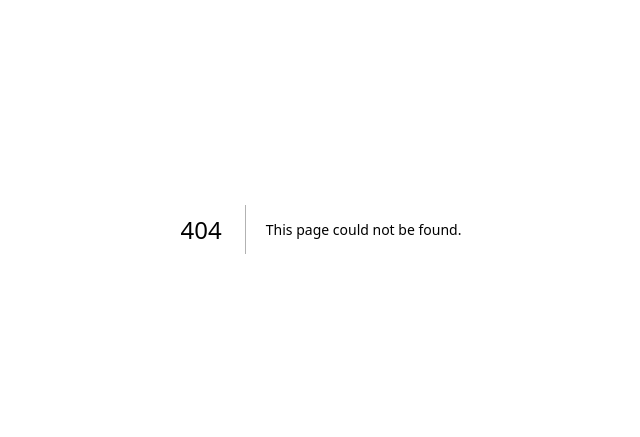
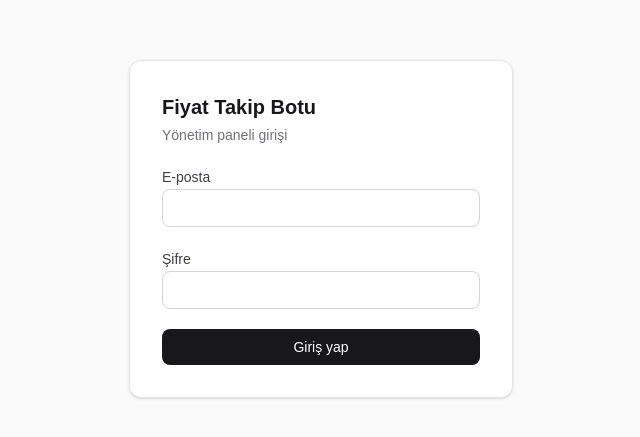
Before and after one commit to Berk2259/Price_Tracker_Bot, a Next.js app in the folder web/: page /login in a window 1280 px wide. Before the commit this address had no page. Shown: the part 171-608 px from the top of the page, without its empty margins (319-959 px from the left). Built offline with nearby package versions, Linux system fonts and the light colour scheme.

Commit message:
admin panel login işlemlerinin yapılması ve genel iskeletin kurulması

```diff
--- a/web/package.json
+++ b/web/package.json
@@ -9,6 +9,8 @@
     "lint": "eslint"
   },
   "dependencies": {
+    "@supabase/ssr": "^0.12.7",
+    "@supabase/supabase-js": "^2.116.0",
     "next": "16.3.5",
     "react": "19.2.8",
     "react-dom": "19.2.8"
--- /dev/null
+++ b/web/src/app/login/page.tsx
@@ -0,0 +1,96 @@
+"use client";
+
+import { useState } from "react";
+import { useRouter } from "next/navigation";
+import { createClient } from "@/lib/supabase/client";
+
+export default function LoginPage() {
+  const router = useRouter();
+  const [email, setEmail] = useState("");
+  const [password, setPassword] = useState("");
+  const [error, setError] = useState<string | null>(null);
+  const [loading, setLoading] = useState(false);
+
+  async function handleSubmit(e: React.FormEvent) {
+    e.preventDefault();
+    setLoading(true);
+    setError(null);
+
+    const supabase = createClient();
+    const { error } = await supabase.auth.signInWithPassword({
+      email,
+      password,
+    });
+
+    if (error) {
+      setError("E-posta veya şifre hatalı.");
+      setLoading(false);
+      return;
+    }
+
+    router.push("/");
+    router.refresh();
+  }
+
+  return (
+    <main className="flex min-h-screen items-center justify-center bg-zinc-50 px-4 dark:bg-black">
+      <form
+        onSubmit={handleSubmit}
+        className="w-full max-w-sm space-y-5 rounded-xl border border-zinc-200 bg-white p-8 shadow-sm dark:border-zinc-800 dark:bg-zinc-900"
+      >
+        <div>
+          <h1 className="text-xl font-semibold text-zinc-900 dark:text-zinc-50">
+            Fiyat Takip Botu
+          </h1>
+          <p className="mt-1 text-sm text-zinc-500">Yönetim paneli girişi</p>
+        </div>
+
+        <div className="space-y-1.5">
+          <label
+            htmlFor="email"
+            className="text-sm font-medium text-zinc-700 dark:text-zinc-300"
+          >
+            E-posta
+          </label>
+          <input
+            id="email"
+            type="email"
+            required
+            autoComplete="email"
+            value={email}
+            onChange={(e) => setEmail(e.target.value)}
+            className="w-full rounded-lg border border-zinc-300 bg-white px-3 py-2 text-sm text-zinc-900 outline-none focus:border-zinc-500 dark:border-zinc-700 dark:bg-zinc-800 dark:text-zinc-50"
+          />
+        </div>
+
+        <div className="space-y-1.5">
+          <label
+            htmlFor="password"
+            className="text-sm font-medium text-zinc-700 dark:text-zinc-300"
+          >
+            Şifre
+          </label>
+          <input
+            id="password"
+            type="password"
+            required
+            autoComplete="current-password"
+            value={password}
+            onChange={(e) => setPassword(e.target.value)}
+            className="w-full rounded-lg border border-zinc-300 bg-white px-3 py-2 text-sm text-zinc-900 outline-none focus:border-zinc-500 dark:border-zinc-700 dark:bg-zinc-800 dark:text-zinc-50"
+          />
+        </div>
+
+        {error && <p className="text-sm text-red-600">{error}</p>}
+
+        <button
+          type="submit"
+          disabled={loading}
+          className="w-full rounded-lg bg-zinc-900 px-4 py-2 text-sm font-medium text-white hover:bg-zinc-700 disabled:opacity-50 dark:bg-zinc-50 dark:text-zinc-900 dark:hover:bg-zinc-300"
+        >
+          {loading ? "Giriş yapılıyor..." : "Giriş yap"}
+        </button>
+      </form>
+    </main>
+  );
+}
--- a/web/src/app/page.tsx
+++ b/web/src/app/page.tsx
@@ -1,69 +1,44 @@
-import Image from "next/image";
+import { createClient } from "@/lib/supabase/server";
+import { LogoutButton } from "@/components/logout-button";
 
-export default function Home() {
+export default async function HomePage() {
+  const supabase = await createClient();
+
+  const {
+    data: { user },
+  } = await supabase.auth.getUser();
+
+  const [customers, products] = await Promise.all([
+    supabase.from("customers").select("*", { count: "exact", head: true }),
+    supabase.from("products").select("*", { count: "exact", head: true }),
+  ]);
+
   return (
-    <div className="flex flex-col flex-1 items-center justify-center bg-zinc-50 font-sans dark:bg-black">
-      <main className="flex flex-1 w-full max-w-3xl flex-col items-center justify-between py-32 px-16 bg-white dark:bg-black sm:items-start">
-        <Image
-          className="dark:invert h-5 w-[100px]"
-          src="/next.svg"
-          alt="Next.js logo"
-          width={100}
-          height={20}
-          priority
-        />
-        <div className="flex flex-col items-center gap-6 text-center sm:items-start sm:text-left">
-          <h1 className="max-w-xs text-3xl font-semibold leading-10 tracking-tight text-black dark:text-zinc-50">
-            To get started, edit the{" "}
-            <code className="rounded bg-black/[.06] px-1.5 py-0.5 font-mono text-[0.9em] dark:bg-white/[.08]">
-              page.tsx
-            </code>{" "}
-            file.
+    <main className="mx-auto max-w-3xl px-4 py-10">
+      <header className="flex items-center justify-between">
+        <div>
+          <h1 className="text-xl font-semibold text-zinc-900 dark:text-zinc-50">
+            Fiyat Takip Botu
           </h1>
-          <p className="max-w-md text-lg leading-8 text-zinc-600 dark:text-zinc-400">
-            Looking for a starting point or more instructions? Head over to{" "}
-            <a
-              href="https://vercel.com/templates?framework=next.js&utm_source=create-next-app&utm_medium=appdir-template-tw&utm_campaign=create-next-app"
-              className="font-medium text-zinc-950 dark:text-zinc-50"
-            >
-              Templates
-            </a>{" "}
-            or the{" "}
-            <a
-              href="https://nextjs.org/learn?utm_source=create-next-app&utm_medium=appdir-template-tw&utm_campaign=create-next-app"
-              className="font-medium text-zinc-950 dark:text-zinc-50"
-            >
-              Learning
-            </a>{" "}
-            center.
+          <p className="text-sm text-zinc-500">{user?.email}</p>
+        </div>
+        <LogoutButton />
+      </header>
+
+      <section className="mt-8 grid grid-cols-2 gap-4">
+        <div className="rounded-xl border border-zinc-200 p-5 dark:border-zinc-800">
+          <p className="text-sm text-zinc-500">Müşteri</p>
+          <p className="mt-1 text-2xl font-semibold text-zinc-900 dark:text-zinc-50">
+            {customers.count ?? "hata"}
           </p>
         </div>
-        <div className="flex flex-col gap-4 text-base font-medium sm:flex-row">
-          <a
-            className="flex h-12 w-full items-center justify-center gap-2 rounded-full bg-foreground px-5 text-background transition-colors hover:bg-[#383838] dark:hover:bg-[#ccc] md:w-[158px]"
-            href="https://vercel.com/new?utm_source=create-next-app&utm_medium=appdir-template-tw&utm_campaign=create-next-app"
-            target="_blank"
-            rel="noopener noreferrer"
-          >
-            <Image
-              className="dark:invert h-[14px] w-4"
-              src="/vercel.svg"
-              alt="Vercel logomark"
-              width={16}
-              height={14}
-            />
-            Deploy Now
-          </a>
-          <a
-            className="flex h-12 w-full items-center justify-center rounded-full border border-solid border-black/[.08] px-5 transition-colors hover:border-transparent hover:bg-black/[.04] dark:border-white/[.145] dark:hover:bg-[#1a1a1a] md:w-[158px]"
-            href="https://nextjs.org/docs?utm_source=create-next-app&utm_medium=appdir-template-tw&utm_campaign=create-next-app"
-            target="_blank"
-            rel="noopener noreferrer"
-          >
-            Documentation
-          </a>
+        <div className="rounded-xl border border-zinc-200 p-5 dark:border-zinc-800">
+          <p className="text-sm text-zinc-500">Ürün</p>
+          <p className="mt-1 text-2xl font-semibold text-zinc-900 dark:text-zinc-50">
+            {products.count ?? "hata"}
+          </p>
         </div>
-      </main>
-    </div>
+      </section>
+    </main>
   );
 }
--- /dev/null
+++ b/web/src/components/logout-button.tsx
@@ -0,0 +1,23 @@
+"use client";
+
+import { useRouter } from "next/navigation";
+import { createClient } from "@/lib/supabase/client";
+
+export function LogoutButton() {
+  const router = useRouter();
+
+  async function logout() {
+    await createClient().auth.signOut();
+    router.push("/login");
+    router.refresh();
+  }
+
+  return (
+    <button
+      onClick={logout}
+      className="rounded-lg border border-zinc-300 px-3 py-1.5 text-sm text-zinc-700 hover:bg-zinc-100 dark:border-zinc-700 dark:text-zinc-300 dark:hover:bg-zinc-800"
+    >
+      Çıkış yap
+    </button>
+  );
+}
--- /dev/null
+++ b/web/src/lib/supabase/client.ts
@@ -0,0 +1,8 @@
+import { createBrowserClient } from "@supabase/ssr";
+
+export function createClient() {
+  return createBrowserClient(
+    process.env.NEXT_PUBLIC_SUPABASE_URL!,
+    process.env.NEXT_PUBLIC_SUPABASE_PUBLISHABLE_KEY!,
+  );
+}
--- /dev/null
+++ b/web/src/lib/supabase/server.ts
@@ -0,0 +1,26 @@
+import { createServerClient } from "@supabase/ssr";
+import { cookies } from "next/headers";
+
+export async function createClient() {
+  const cookieStore = await cookies();
+
+  return createServerClient(
+    process.env.NEXT_PUBLIC_SUPABASE_URL!,
+    process.env.NEXT_PUBLIC_SUPABASE_PUBLISHABLE_KEY!,
+    {
+      cookies: {
+        getAll() {
+          return cookieStore.getAll();
+        },
+        setAll(cookiesToSet) {
+          try {
+            cookiesToSet.forEach(({ name, value, options }) =>
+              cookieStore.set(name, value, options),
+            );
+          } catch {
+          }
+        },
+      },
+    },
+  );
+}
--- /dev/null
+++ b/web/src/proxy.ts
@@ -0,0 +1,51 @@
+import { createServerClient } from "@supabase/ssr";
+import { NextResponse, type NextRequest } from "next/server";
+
+export async function proxy(request: NextRequest) {
+  let response = NextResponse.next({ request });
+
+  const supabase = createServerClient(
+    process.env.NEXT_PUBLIC_SUPABASE_URL!,
+    process.env.NEXT_PUBLIC_SUPABASE_PUBLISHABLE_KEY!,
+    {
+      cookies: {
+        getAll() {
+          return request.cookies.getAll();
+        },
+        setAll(cookiesToSet) {
+          cookiesToSet.forEach(({ name, value }) =>
+            request.cookies.set(name, value),
+          );
+          response = NextResponse.next({ request });
+          cookiesToSet.forEach(({ name, value, options }) =>
+            response.cookies.set(name, value, options),
+          );
+        },
+      },
+    },
+  );
+
+  const {
+    data: { user },
+  } = await supabase.auth.getUser();
+
+  const isLoginPage = request.nextUrl.pathname === "/login";
+
+  if (!user && !isLoginPage) {
+    const url = request.nextUrl.clone();
+    url.pathname = "/login";
+    return NextResponse.redirect(url);
+  }
+
+  if (user && isLoginPage) {
+    const url = request.nextUrl.clone();
+    url.pathname = "/";
+    return NextResponse.redirect(url);
+  }
+
+  return response;
+}
+
+export const config = {
+  matcher: ["/((?!_next/static|_next/image|favicon.ico).*)"],
+};
```
Also changed, not shown: 2 other files (tests, documents, lock files or other folders).
